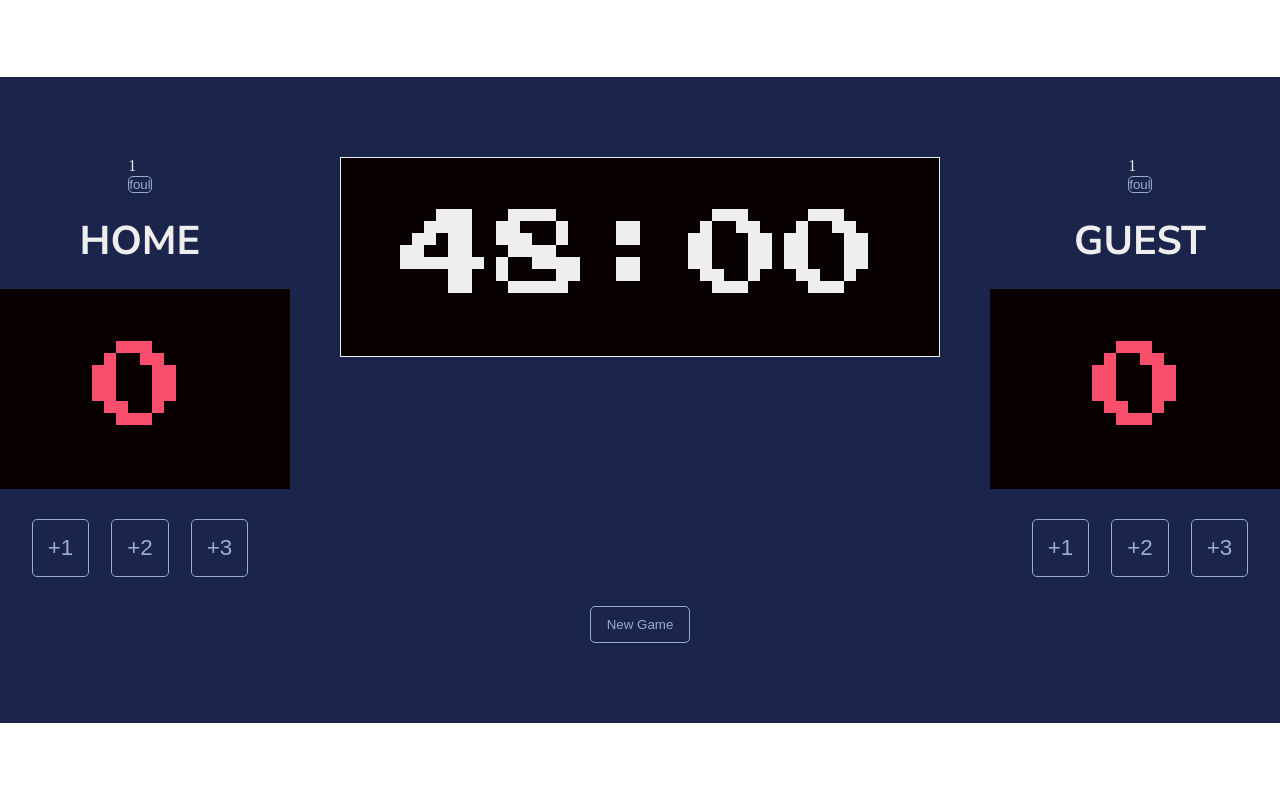
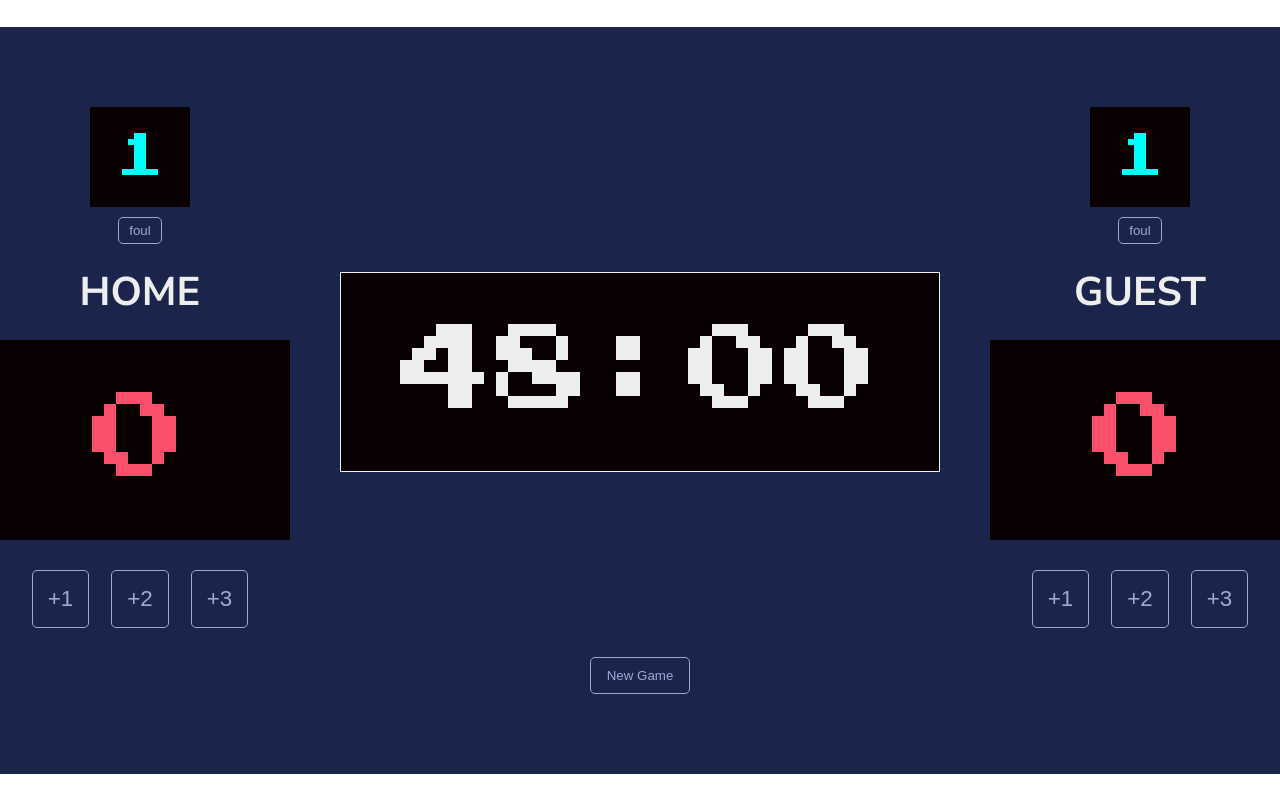
Before and after one commit to emirisato1003/js_projects, a plain HTML site: page basketball_scoreboard/index.html in a window 1280 px wide. Shown: the top 800 px of the page. Drawn offline with Linux system fonts and the light colour scheme.

Commit message:
create base css styling for foul panel

```diff
--- a/basketball_scoreboard/index.css
+++ b/basketball_scoreboard/index.css
@@ -33,15 +33,27 @@ body{
     font-weight: bold;
 }
 
-.additionalInfo{
+.foul-container{
     display: flex;
     flex-direction: column;
-    gap: 100px;
+    align-items: center;
+    gap: 10px;
 }
 
-.foul{
+.foul {
+    background-color: #080001;
+    color: aqua;
+    width: 100px;
+    height: 100px;
     display: flex;
-    justify-content: space-around;
+    justify-content: center;
+    align-items: center;
+    font-size: 3rem;
+    font-family:'Press Start 2P', system-ui, 'Segoe UI', 'Open Sans', 'Helvetica Neue', sans-serif;
+}
+
+.foul-container button{
+    padding: 5px 10px;
 }
 
 .timer{
@@ -53,7 +65,8 @@ body{
     justify-content: center;
     height: 200px;
     width: 600px;
-    border: 1px solid #eee
+    border: 1px solid #eee;
+    align-self: center;
 }
 
 .score-screen{
--- a/basketball_scoreboard/index.html
+++ b/basketball_scoreboard/index.html
@@ -14,9 +14,9 @@
 <body>
     <div class="container">
         <div class="score-container">
-            <div class="home-foul">
-                <p>1</p>
-                <button>foul</button>
+            <div class="foul-container">
+                <div class="foul" id="home-foul">1</div>
+                <button id="home-foul-btn">foul</button>
             </div>
             <h3>HOME</h3>
             <div class="score-screen" id="home-score">
@@ -30,9 +30,9 @@
         </div>
         <div class="timer" id="timer">48:00</div>
         <div class="score-container">
-            <div class="guest-foul">
-                <p>1</p>
-                <button>foul</button>
+            <div class="foul-container">
+                <div class="foul" id="guest-foul">1</div>
+                <button id="guest-foul-btn">foul</button>
             </div>
             <h3>GUEST</h3>
             <div class="score-screen" id="guest-score">
```
